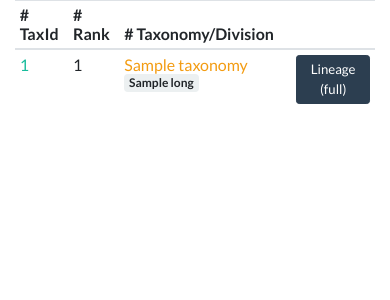
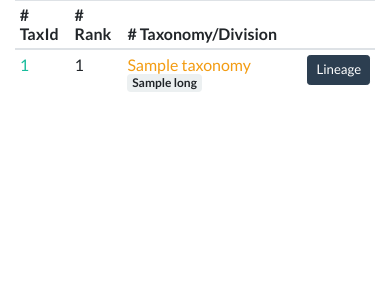
Before and after one commit to voorloopnul/pipetaxon, a Django app: template taxonomy/templates/taxonomy/index.html in a window 390 px wide. Shown: the part 71-371 px from the top of the page. Run offline with Django 3.2, Linux system fonts and the light colour scheme; the template is opened without the code that fills it: most values are stand-ins (such as "Sample title", 1, 10 or a date in 2020); some libraries are stand-ins or nearby versions.

Commit message:
make taxonomies list table fit mobile displays

```diff
--- a/taxonomy/templates/taxonomy/index.html
+++ b/taxonomy/templates/taxonomy/index.html
@@ -41,7 +41,7 @@
 
                 <td>
                     <button type="button" class="btn btn-primary btn-sm" data-toggle="modal" data-target="#taxid_{{ taxonomy.taxid }}">
-                        Lineage (full)
+                        Lineage <span class="d-none d-sm-table-cell">(full)</span>
                     </button>
 
                     <div class="modal fade" id="taxid_{{ taxonomy.taxid }}" tabindex="-1" role="dialog" aria-labelledby="exampleModalLabel" aria-hidden="true">
```
